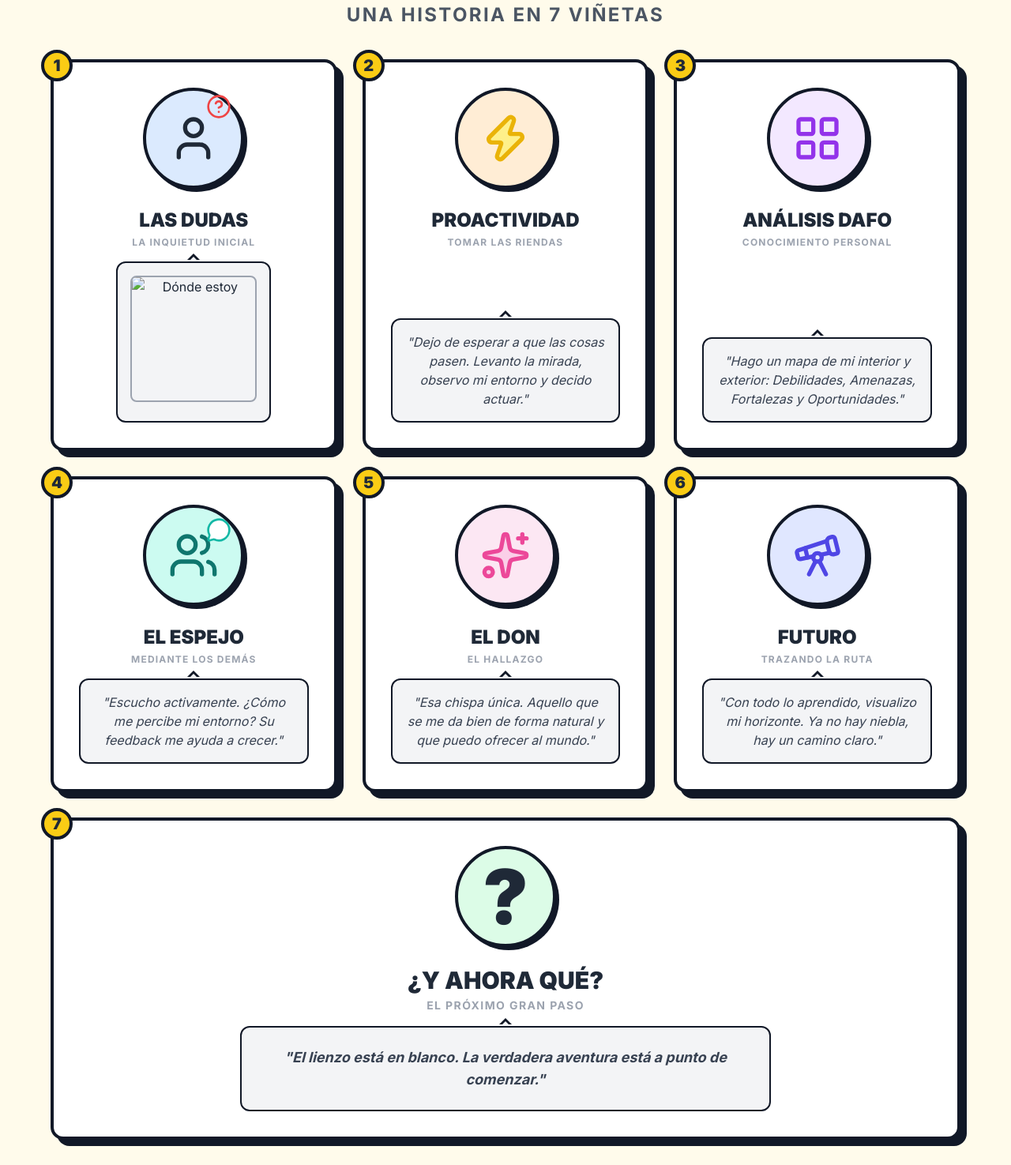
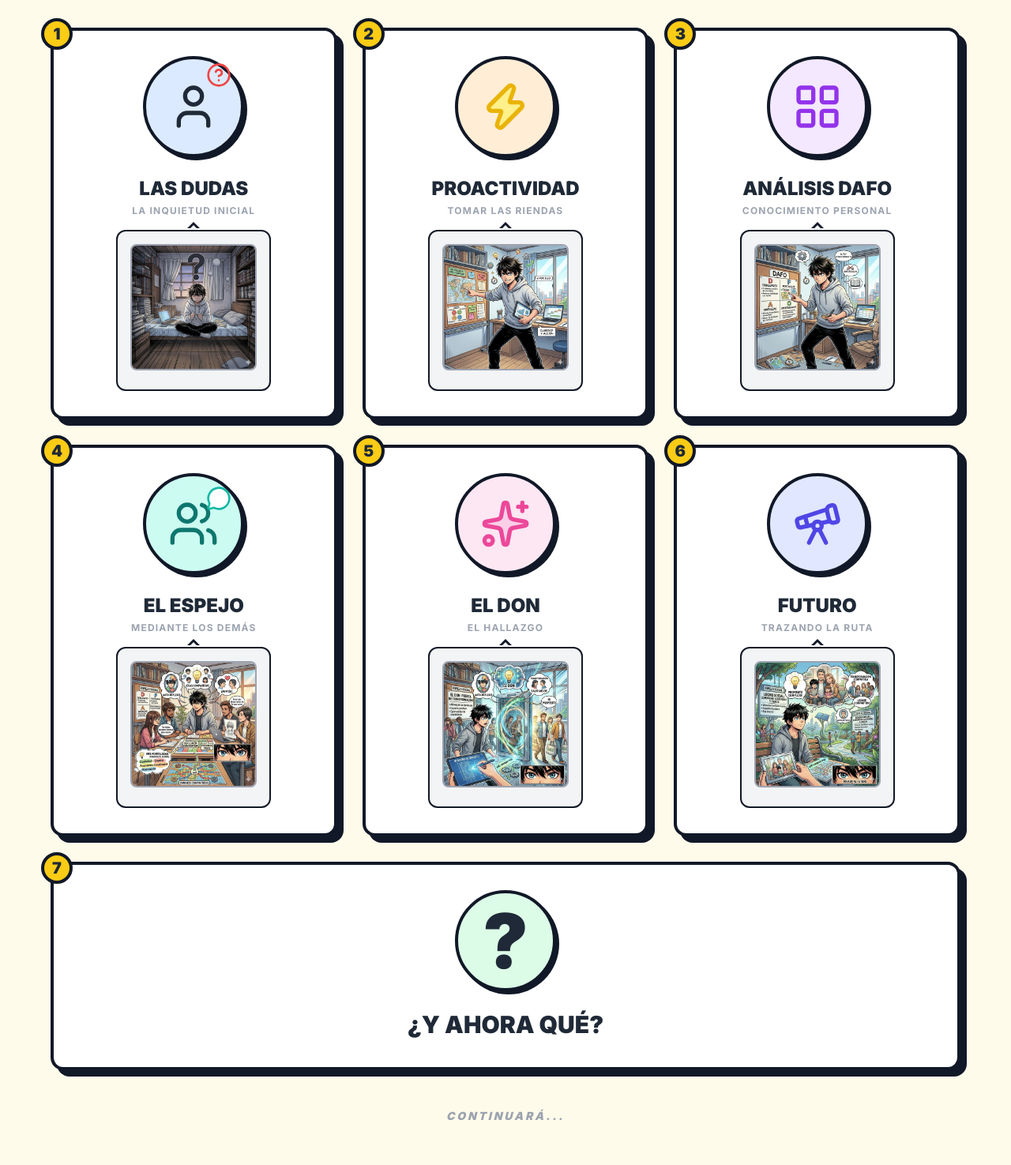
Before and after one commit to pedro-diaz-perez/TrabajoFinalHCP, a plain HTML site: page index.html in a window 1280 px wide. Shown: the part 85-1560 px from the top of the page at 79% size. Drawn offline with nearby package versions, Linux system fonts and the light colour scheme.

Commit message:
Refactor index.html with updated content and images

```diff
--- a/index.html
+++ b/index.html
@@ -56,13 +56,9 @@
         <h1
           class="text-4xl md:text-5xl font-black tracking-tight uppercase mb-2 italic"
         >
-          El Viaje del Descubrimiento
+          El Viaje del Descubrimiento de pedro
         </h1>
-        <p
-          class="text-xl md:text-2xl font-bold text-gray-600 uppercase tracking-widest"
-        >
-          Una historia en 7 viñetas
-        </p>
+
       </header>
 
       <!-- Rejilla de Viñetas -->
@@ -100,7 +96,7 @@
             <div class="speech-bubble-triangle-inner"></div>
             <div class="flex flex-col items-center">
               <img
-                src="eaac11e9-ef7b-4699-83eb-52ae142de674.jpg"
+                src="dudas.jpg"
                 alt="Dónde estoy"
                 class="w-40 h-40 object-cover rounded-lg mb-2 border-2 border-gray-400"
               />
@@ -136,10 +132,11 @@
           >
             <div class="speech-bubble-triangle"></div>
             <div class="speech-bubble-triangle-inner"></div>
-            <p class="font-medium text-gray-700 italic">
-              "Dejo de esperar a que las cosas pasen. Levanto la mirada, observo
-              mi entorno y decido actuar."
-            </p>
+              <img
+                src="proactividad.jpg"
+                alt="Dónde estoy"
+                class="w-40 h-40 object-cover rounded-lg mb-2 border-2 border-gray-400"
+              />
           </div>
         </div>
 
@@ -168,10 +165,11 @@
           >
             <div class="speech-bubble-triangle"></div>
             <div class="speech-bubble-triangle-inner"></div>
-            <p class="font-medium text-gray-700 italic">
-              "Hago un mapa de mi interior y exterior: Debilidades, Amenazas,
-              Fortalezas y Oportunidades."
-            </p>
+              <img
+                src="dafo.jpg"
+                alt="Dónde estoy"
+                class="w-40 h-40 object-cover rounded-lg mb-2 border-2 border-gray-400"
+              />
           </div>
         </div>
 
@@ -206,10 +204,11 @@
           >
             <div class="speech-bubble-triangle"></div>
             <div class="speech-bubble-triangle-inner"></div>
-            <p class="font-medium text-gray-700 italic">
-              "Escucho activamente. ¿Cómo me percibe mi entorno? Su feedback me
-              ayuda a crecer."
-            </p>
+              <img
+                src="espejo.jpg"
+                alt="Dónde estoy"
+                class="w-40 h-40 object-cover rounded-lg mb-2 border-2 border-gray-400"
+              />
           </div>
         </div>
 
@@ -241,10 +240,11 @@
           >
             <div class="speech-bubble-triangle"></div>
             <div class="speech-bubble-triangle-inner"></div>
-            <p class="font-medium text-gray-700 italic">
-              "Esa chispa única. Aquello que se me da bien de forma natural y
-              que puedo ofrecer al mundo."
-            </p>
+              <img
+                src="don.jpg"
+                alt="Dónde estoy"
+                class="w-40 h-40 object-cover rounded-lg mb-2 border-2 border-gray-400"
+              />
           </div>
         </div>
 
@@ -273,10 +273,11 @@
           >
             <div class="speech-bubble-triangle"></div>
             <div class="speech-bubble-triangle-inner"></div>
-            <p class="font-medium text-gray-700 italic">
-              "Con todo lo aprendido, visualizo mi horizonte. Ya no hay niebla,
-              hay un camino claro."
-            </p>
+              <img
+                src="futuro.jpg"
+                alt="Dónde estoy"
+                class="w-40 h-40 object-cover rounded-lg mb-2 border-2 border-gray-400"
+              />
           </div>
         </div>
 
@@ -295,21 +296,6 @@
             <span class="text-8xl font-black text-gray-800">?</span>
           </div>
           <h2 class="text-3xl font-black uppercase mb-1">¿Y ahora qué?</h2>
-          <h3
-            class="text-sm font-bold text-gray-400 uppercase tracking-widest mb-4"
-          >
-            El próximo gran paso
-          </h3>
-          <div
-            class="relative bg-gray-100 border-2 border-gray-900 rounded-xl p-6 mt-auto max-w-2xl"
-          >
-            <div class="speech-bubble-triangle"></div>
-            <div class="speech-bubble-triangle-inner"></div>
-            <p class="text-lg font-bold text-gray-700 italic">
-              "El lienzo está en blanco. La verdadera aventura está a punto de
-              comenzar."
-            </p>
-          </div>
         </div>
       </div>
 
```
